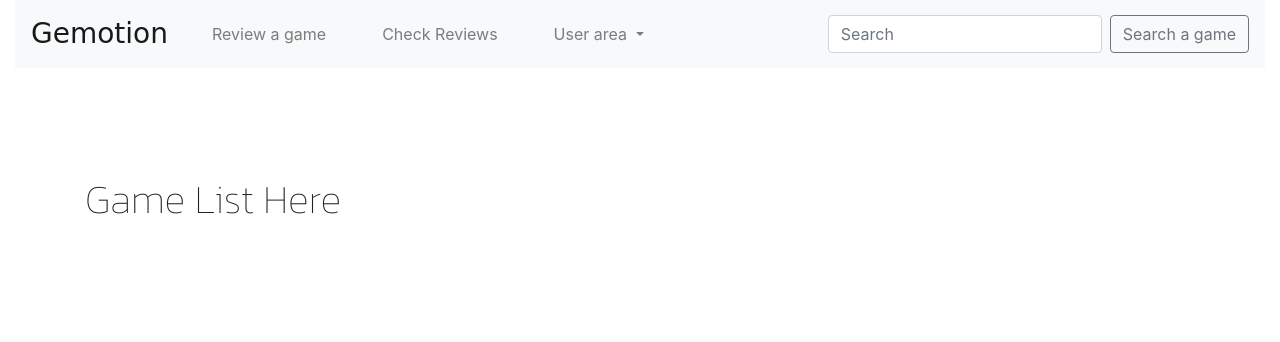
After one commit to fergabi17/gemotion, a Django app: template games/templates/games/game-list.html in a window 1280 px wide. The commit adds this page. Shown: the top 342 px of the page. Run offline with Django 3.2, Linux system fonts and the light colour scheme; the template is opened without the code that fills it, so the values that code supplies are empty; some web fonts are replaced.

Commit message:
Add game search functionality (on API)

```diff
--- /dev/null
+++ b/games/templates/games/game-list.html
@@ -0,0 +1,24 @@
+{% extends "base.html"%}
+{% load static %}
+
+{% block content %}
+<div class="container">
+
+    <div class="row">
+        <div class="col-12">
+            <h1>Game List Here</h1>
+            <div class="row">
+                {% for game in content %}
+                <div class="col-12">
+                    {{game.name}}, {{game.released}}
+                </div>
+                {% endfor %}
+            </div>
+
+        </div>
+    </div>
+
+
+</div>
+
+{% endblock %}
--- a/games/urls.py
+++ b/games/urls.py
@@ -2,5 +2,6 @@ from django.urls import path
 from . import views
 
 urlpatterns = [
-    path('', views.index, name='games')
+    path('', views.index, name='games'),
+    path('game_list/', views.search_game, name='game_list')
 ]
--- a/templates/base.html
+++ b/templates/base.html
@@ -32,7 +32,7 @@
 
         <div class="collapse navbar-collapse" id="navbarSupportedContent">
           <ul class="navbar-nav mr-auto menu-list">
-            <li class="nav-item active">
+            <li class="nav-item {% if request.resolver_match.url_name == 'games' %}active{% endif %}">
               <a class="nav-link" href="{% url 'games' %}">Review a game<span class="sr-only">(current)</span></a>
             </li>
             <li class="nav-item">
```
Also changed, not shown: games/templates/games/index.html (+5 -2 lines), games/views.py (+36 -1 lines), games/migrations/0001_initial.py (added).
